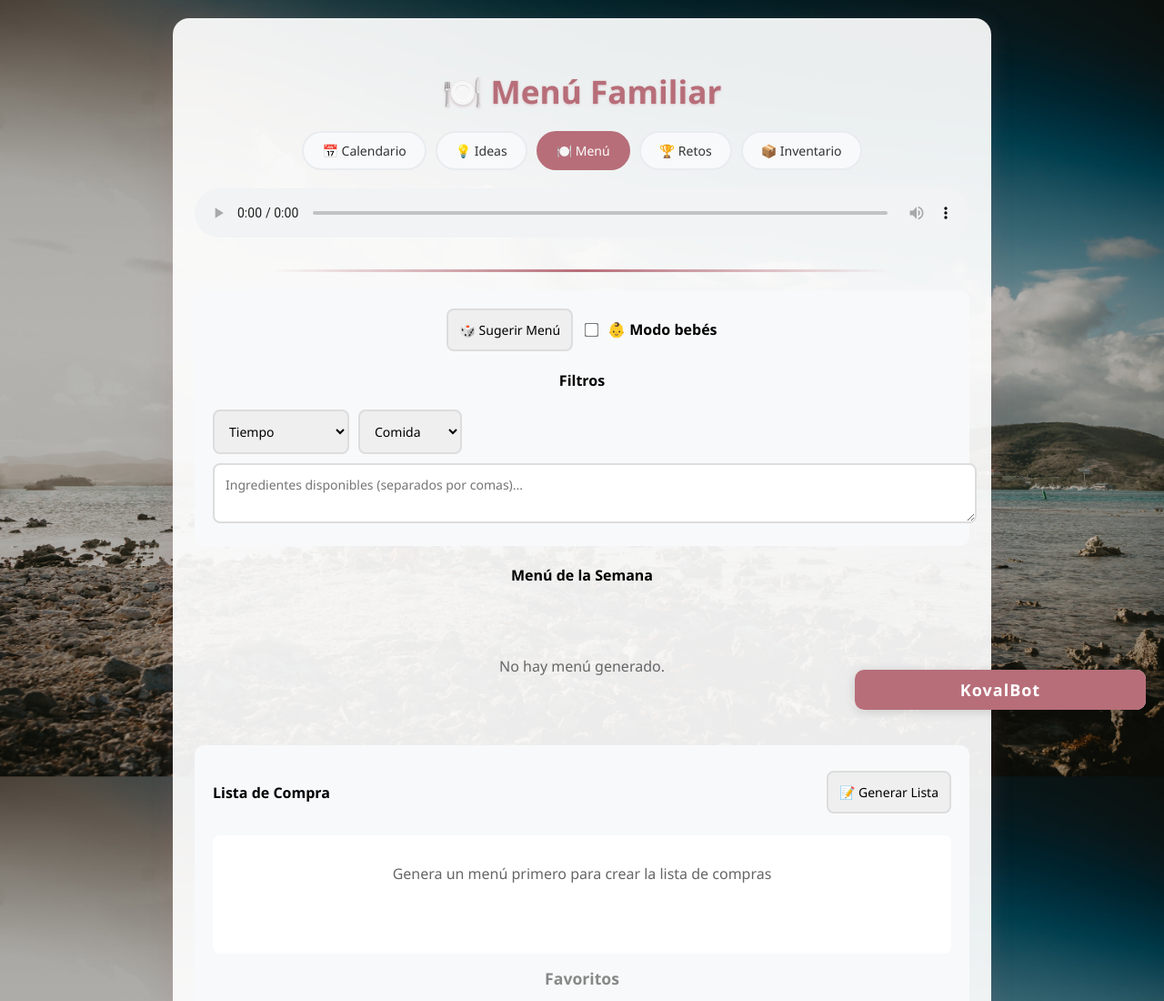
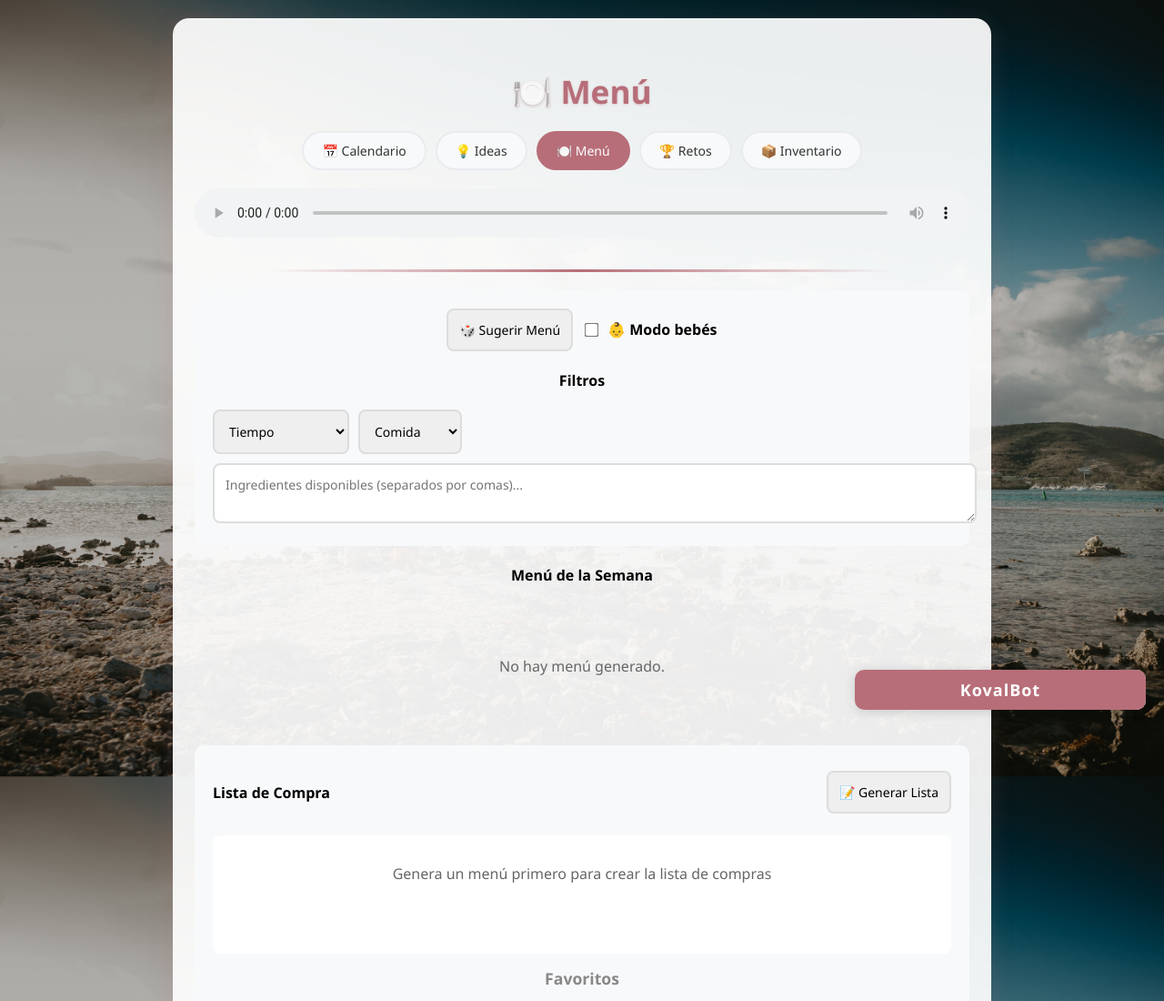
Before and after one commit to koval71/4Fam, a plain HTML site: page menu.html in a window 1280 px wide. Shown: the top 1100 px of the page at 91% size. Drawn offline with Linux system fonts and the light colour scheme; no server answers.

Commit message:
Update menu.html

```diff
--- a/menu.html
+++ b/menu.html
@@ -9,7 +9,7 @@
 <body>
   <div class="container">
     <header class="main-header">
-      <h1>🍽️ Menú Familiar</h1>
+      <h1>🍽️ Menú</h1>
       <nav class="main-nav">
         <a href="index.html" class="nav-link">📅 Calendario</a>
         <a href="ideas.html" class="nav-link">💡 Ideas</a>
```
